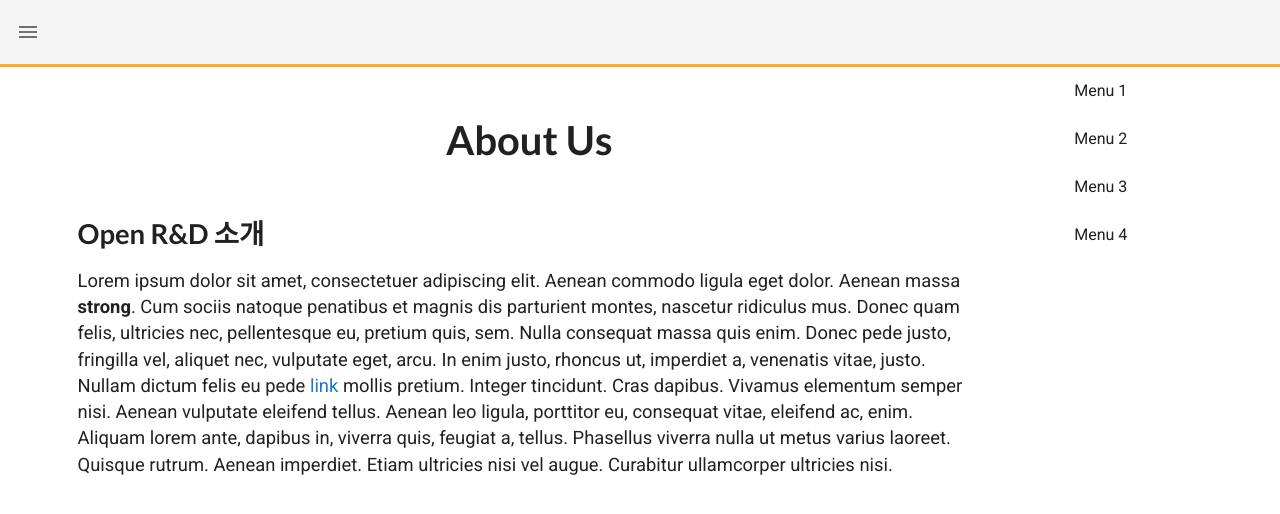
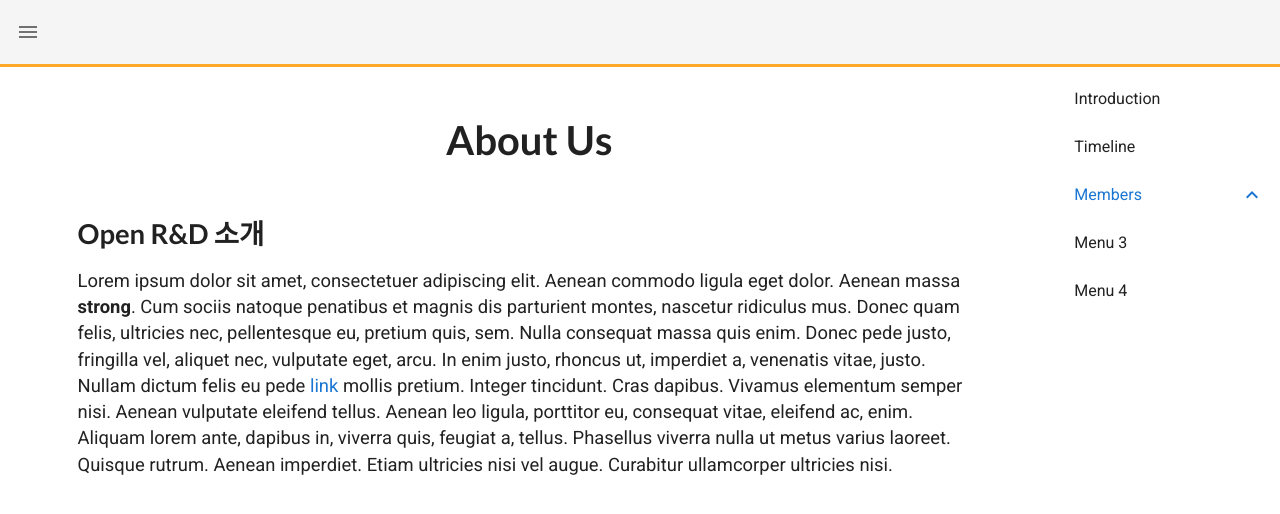
Before and after one commit to leossm-creator/team_webapp, a Vue app: page /aboutUs in a window 1280 px wide. Shown: the top 514 px of the page. Built offline with nearby package versions, Linux system fonts and the light colour scheme; what semantic-ui-vue would draw is missing.

Commit message:
goTo updated

```diff
--- a/src/components/AboutUs.vue
+++ b/src/components/AboutUs.vue
@@ -1,10 +1,11 @@
+
 <template>
-  <div id="about_us">
+  <div id="about_us" ref="about_us">
     <div class="page_container" ref="au_container">
       <h1 class="page_heading">About Us</h1>
 
       <!-- Open R&D 소개 -->
-      <v-container class="content_container" id="au_intro">
+      <v-container class="content_container" id="au_intro" ref="au_intro">
         <h2>Open R&D 소개</h2>
         <p>
           Lorem ipsum dolor sit amet, consectetuer adipiscing elit. Aenean commodo
@@ -23,7 +24,7 @@
           ultricies nisi.
         </p>
 
-        <div id="au_diagram">
+        <div id="au_diagram" ref="au_diagram">
           <v-img src="/img/diagram_1.png" max-width="700"></v-img>
         </div>
 
@@ -46,7 +47,7 @@
       </v-container>
 
       <!-- 성과 Timeline -->
-      <v-container class="content_container" id="au_timeline">
+      <v-container class="content_container" id="au_timeline" ref="au_timeline">
         <h2>Timeline</h2>
         <p>
           Lorem ipsum dolor sit amet, consectetuer adipiscing elit. Aenean commodo
@@ -116,7 +117,7 @@
       </v-container>
 
       <!-- 조직도 -->
-      <v-container class="content_container" id="au_members">
+      <v-container class="content_container" id="au_members" ref="au_members">
         <h2>Members</h2>
         <p>
           Lorem ipsum dolor sit amet, consectetuer adipiscing elit. Aenean commodo
@@ -189,37 +190,45 @@
       </v-container>
     </div>
 
-
+    <template>
       <v-navigation-drawer floating permanent ref="scrollspy">
-      <v-list-item-group>
-        <v-list-item @click="$vuetify.goTo(500, { container: this.$refs.au_container } )">
+        <v-list>
+          <v-list-item @click="scrollTo($refs.au_intro)">
             <v-list-item-content>
-              <v-list-item-title>Menu 1</v-list-item-title>
+              <v-list-item-title >Introduction</v-list-item-title>
             </v-list-item-content>
           </v-list-item>
-
-        <v-list-item>
+          <v-list-item @click="scrollTo($refs.au_timeline)">
             <v-list-item-content>
-            <v-list-item-title>Menu 2</v-list-item-title>
+              <v-list-item-title>Timeline</v-list-item-title>
             </v-list-item-content>
           </v-list-item>
-
-        <v-list-item>
+          <v-list-group
+            :value="true"
+          >
+            <template v-slot:activator>
+              <v-list-item-title>Members</v-list-item-title>
+            </template>
+            <v-list-item @click="scrollTo(300)">
                 <v-list-item-content>
-            <v-list-item-title>Menu 3</v-list-item-title>
+                  <v-list-item-title >Menu 3</v-list-item-title>
                 </v-list-item-content>
             </v-list-item>
-
             <v-list-item>
               <v-list-item-content>
                 <v-list-item-title>Menu 4</v-list-item-title>
               </v-list-item-content>
             </v-list-item>
-      </v-list-item-group>
+          </v-list-group>
+        </v-list>
       </v-navigation-drawer>
+    </template>
+
+    <!-- <v-btn @click="scrollTo(300)">scroll</v-btn> -->
   </div>
 </template>
 <script>
+import * as easings from 'vuetify/lib/services/goto/easing-patterns'
 export default {
   name: "AboutUs",
   data() {
@@ -346,15 +355,14 @@ export default {
           },
         ],
       },
-
       container: null,
-
+      easings: Object.keys(easings),
     }
   },
-
-
   methods: {
-
+    scrollTo(target) {
+      this.$vuetify.goTo(target, {container: '#content'})
+    },
   },
 };
 </script>
@@ -364,24 +372,20 @@ export default {
   flex-wrap: nowrap;
   justify-content: space-between;
 }
-
 .card_man {
   /* max-width: 450px; */
 }
-
 #au_diagram {
   display: flex;
   // padding: 0 20%;
   margin: 8% 0;
   justify-content: center;
   align-items: center;
-
   .diagram_icons {
     color: white;
     // font-weight: 500;
     font-size: 1.2rem;
   }
-
   // &::before {
   //   bottom: 0;
   //   content: "";
@@ -394,7 +398,6 @@ export default {
   //   right: auto;
   // };
 }
-
 #about_us {
   display: flex;
 }
```
Lines whose indentation alone changed are shown as unchanged.
